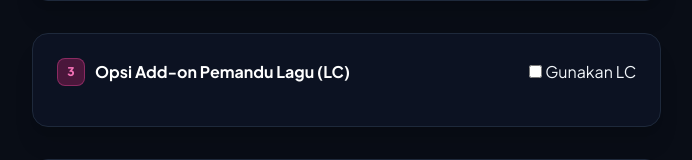
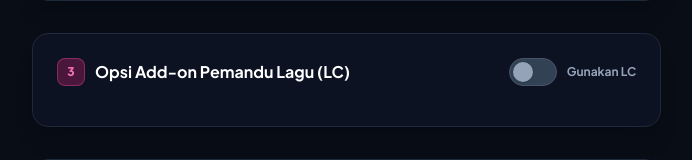
Before and after one commit to icikiwir99/karaoke-app, a Laravel app: page /reservation in a window 1280 px wide. Shown: the part 875-1035 px from the top of the page, without its empty margins (128-820 px from the left). Run offline with Laravel 12, Linux system fonts and the light colour scheme; data comes from the database, SQL or seed files in the repository; some libraries are stand-ins or nearby versions.

Commit message:
Terapkan off

```diff
--- a/resources/views/customer/reservation.blade.php
+++ b/resources/views/customer/reservation.blade.php
@@ -136,12 +136,23 @@
                             <span class="w-7 h-7 rounded-lg bg-pink-600/30 border border-pink-500/40 text-pink-400 flex items-center justify-center text-xs font-black mr-2.5">3</span>
                             Opsi Add-on Pemandu Lagu (LC)
                         </h3>
-                        <label class="lc-switch" for="include-lc-toggle">
-    <input type="checkbox" name="include_lc" id="include-lc-toggle" value="1" class="lc-switch__input" {{ old('include_lc') ? 'checked' : '' }}>
-    <span class="lc-switch__track">
-        <span class="lc-switch__knob"></span>
-    </span>
-    <span class="lc-switch__txt">Gunakan LC</span>
+                        <label for="include-lc-toggle" class="relative inline-flex items-center cursor-pointer select-none">
+    <input type="checkbox" name="include_lc" id="include-lc-toggle" value="1" class="peer sr-only" {{ old('include_lc') ? 'checked' : '' }}>
+
+    <!-- Track: abu saat OFF, pink menyala saat ON -->
+    <span class="w-12 h-7 rounded-full bg-slate-700 border border-slate-600 transition-all duration-500
+                 peer-checked:bg-pink-600 peer-checked:border-pink-400
+                 peer-checked:shadow-[0_0_16px_rgba(236,72,153,0.7)]
+                 peer-focus-visible:ring-2 peer-focus-visible:ring-pink-400"></span>
+
+    <!-- Knob bulat: abu saat OFF, putih menyala dan bergeser memantul saat ON -->
+    <span class="absolute left-[4px] top-1/2 -mt-[10px] w-5 h-5 rounded-full bg-slate-400 shadow
+                 transition-all duration-500 ease-[cubic-bezier(0.34,1.56,0.64,1)]
+                 peer-checked:translate-x-5 peer-checked:bg-white
+                 peer-checked:shadow-[0_0_12px_rgba(255,255,255,0.9)]"></span>
+
+    <!-- Teks -->
+    <span class="ml-2.5 text-xs font-bold text-slate-400 transition-colors duration-300 peer-checked:text-pink-300">Gunakan LC</span>
 </label>
                     </div>
 
```
